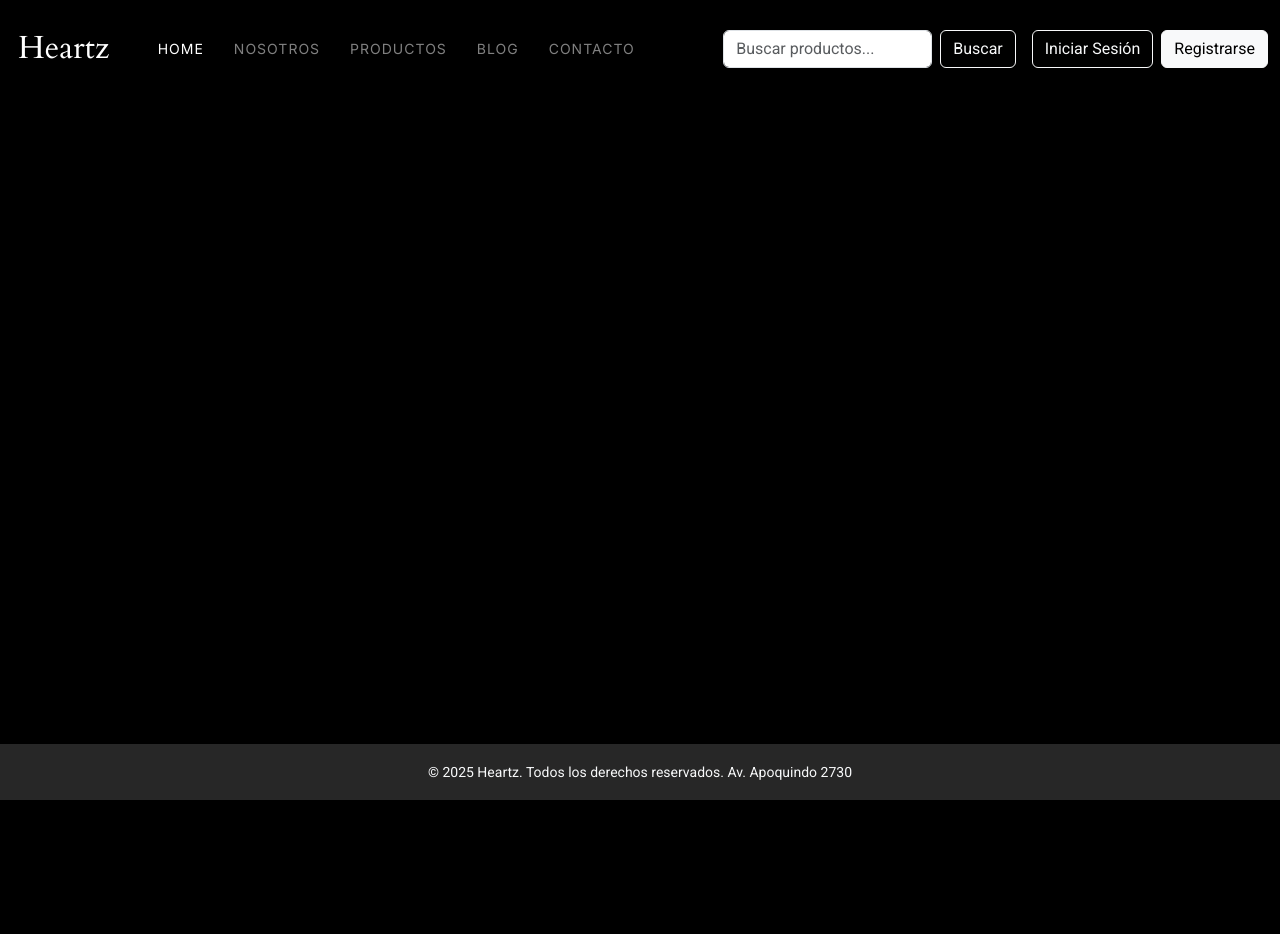
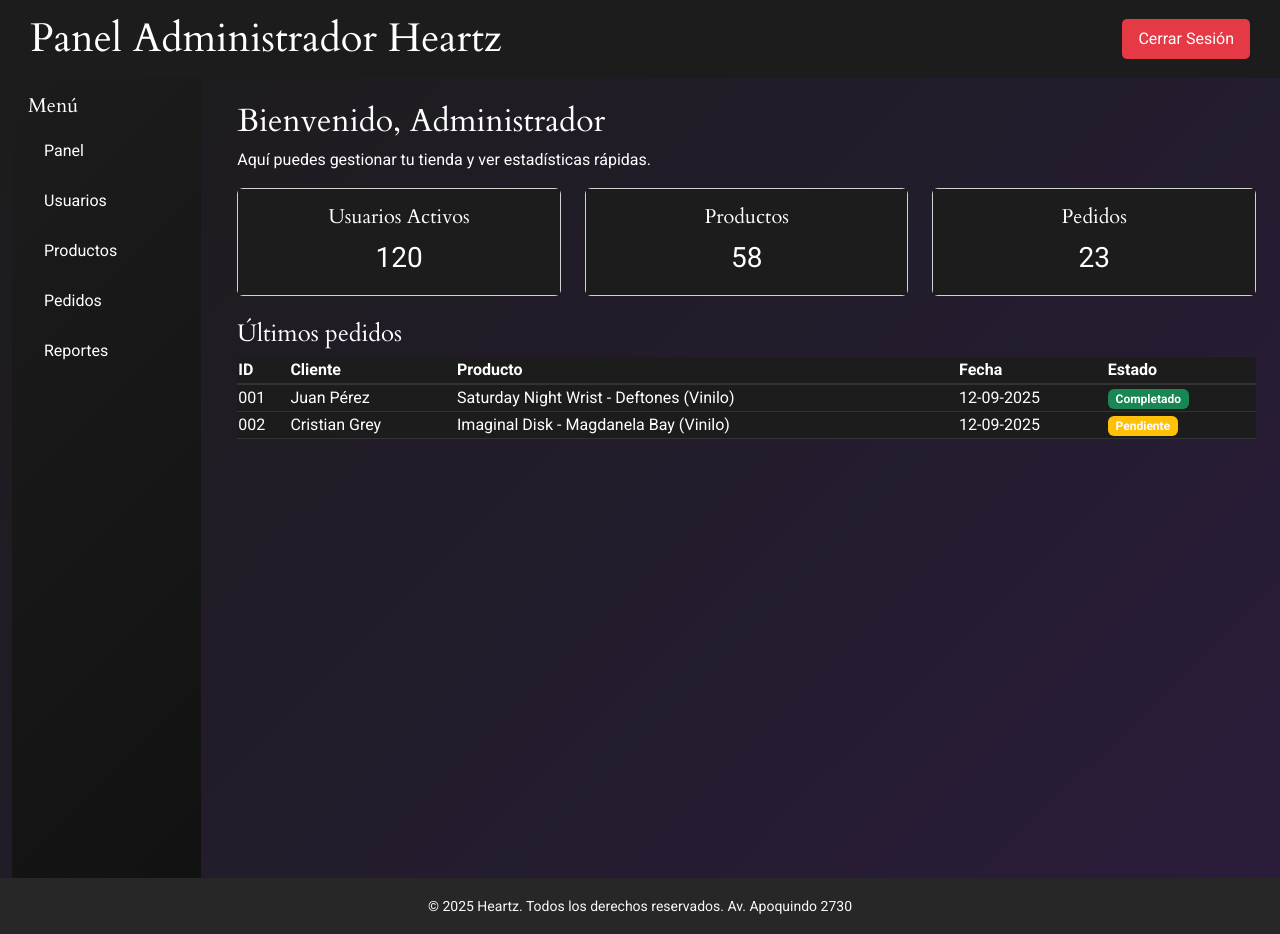
Before and after one commit to Bvnddit/heartz-web, a React (Vite) app: page /heartz-web/admin in a window 1280 px wide. Before the commit the page ends 800 px from the top, so only its background shows below. Built offline with nearby package versions, Linux system fonts and the light colour scheme.

Commit message:
Creacion de Admin, HeaderAdmin, y BarraLateralAdmin. Updates Login y registro

```diff
--- a/src/App.jsx
+++ b/src/App.jsx
@@ -1,10 +1,10 @@
-import { BrowserRouter as Router, Routes, Route } from "react-router-dom";
+import { BrowserRouter as Router, Routes, Route, useLocation } from "react-router-dom";
 import './assets/css/main.css'
 import Header from "./components/Header";
 import Footer from "./components/Footer";
 import Home from "./pages/Home";
 import Productos from "./pages/Productos";
-import ProductosDetalles from "./pages/ProductosDetalles"; // <- Importa la página de detalle
+import ProductosDetalles from "./pages/ProductosDetalles";
 import Nosotros from "./pages/Nosotros";
 import Blog from "./pages/Blog";
 import Contacto from "./pages/Contacto";
@@ -12,17 +12,23 @@ import Login from "./pages/Login";
 import Registro from "./pages/Registro";
 import DetalleBlog1 from "./pages/DetalleBlog1";
 import DetalleBlog2 from "./pages/DetalleBlog2";
+import Admin from "./pages/Admin";
 
-function App() {
+function AppContent() {
+  const location = useLocation();
+
+  const hideHeaderRoutes = ['/admin'];
+
+  const shouldHideHeader = hideHeaderRoutes.some(path => location.pathname.startsWith(path));
+
   return (
-    <Router basename="/heartz-web">
     <div className="app-container">
-        <Header />
+      {!shouldHideHeader && <Header />}
       <div className="main-content">
         <Routes>
           <Route path="/" element={<Home />} />
-            <Route path="/productos" element={<Productos />} /> {/* ruta productos */}
-            <Route path="/productos/:id_vin" element={<ProductosDetalles />} /> {/* ruta detalle vinilo */}
+          <Route path="/productos" element={<Productos />} />
+          <Route path="/productos/:id_vin" element={<ProductosDetalles />} />
           <Route path="/nosotros" element={<Nosotros />} />
           <Route path="/blog" element={<Blog />} />
           <Route path="/contacto" element={<Contacto />} />
@@ -30,10 +36,18 @@ function App() {
           <Route path="/registro" element={<Registro />} />
           <Route path="/detalleBlog1" element={<DetalleBlog1 />} />
           <Route path="/detalleBlog2" element={<DetalleBlog2 />} />
+          <Route path="/admin" element={<Admin />} />
         </Routes>
       </div>
       <Footer />
     </div>
+  );
+}
+
+function App() {
+  return (
+    <Router basename="/heartz-web">
+      <AppContent />
     </Router>
   );
 }
--- /dev/null
+++ b/src/components/BarraLateralAdmin.jsx
@@ -0,0 +1,34 @@
+import { Link } from "react-router-dom";
+
+function BarraLateralAdmin() {
+  return (
+    <div
+      className="vh-100 p-3"
+      style={{
+        background: "linear-gradient(135deg, #1c1c1c, #121213ff)",
+        color: "white",
+      }}
+    >
+      <h5>Menú</h5>
+      <ul className="nav flex-column">
+        <li className="nav-item">
+          <Link to="/admin" className="nav-link" style={{ color: "white", margin: "5px 0" }}>Panel</Link>
+        </li>
+        <li className="nav-item">
+          <Link to="/admin/usuarios" className="nav-link" style={{ color: "white", margin: "5px 0" }}>Usuarios</Link>
+        </li>
+        <li className="nav-item">
+          <Link to="/admin/productos" className="nav-link" style={{ color: "white", margin: "5px 0" }}>Productos</Link>
+        </li>
+        <li className="nav-item">
+          <Link to="/admin/pedidos" className="nav-link" style={{ color: "white", margin: "5px 0" }}>Pedidos</Link>
+        </li>
+        <li className="nav-item">
+          <Link to="/admin/reportes" className="nav-link" style={{ color: "white", margin: "5px 0" }}>Reportes</Link>
+        </li>
+      </ul>
+    </div>
+  );
+}
+
+export default BarraLateralAdmin;
--- /dev/null
+++ b/src/components/HeaderAdmin.jsx
@@ -0,0 +1,41 @@
+import { Link, useNavigate } from "react-router-dom";
+
+function HeaderAdmin() {
+  const navigate = useNavigate();
+
+  const cerrarSesion = () => {
+    navigate("/");
+  };
+
+  return (
+    <header
+      style={{
+        display: "flex",
+        justifyContent: "space-between",
+        alignItems: "center",
+        padding: "15px 30px",
+        backgroundColor: "#1c1c1c",
+        color: "white",
+      }}
+    >
+      <h1 style={{ margin: 0 }}>Panel Administrador Heartz</h1>
+      <div>
+        <button
+          onClick={cerrarSesion}
+          style={{
+            backgroundColor: "#e63946",
+            color: "white",
+            border: "none",
+            padding: "8px 16px",
+            borderRadius: "5px",
+            cursor: "pointer",
+          }}
+        >
+          Cerrar Sesión
+        </button>
+      </div>
+    </header>
+  );
+}
+
+export default HeaderAdmin;
--- /dev/null
+++ b/src/pages/Admin.jsx
@@ -0,0 +1,80 @@
+import { Link } from "react-router-dom";
+import HeaderAdmin from "../components/HeaderAdmin";
+import BarraLateralAdmin from "../components/BarraLateralAdmin";
+
+function Admin() {
+  return (
+    <div>
+      <HeaderAdmin />
+      <div className="container-fluid" style={{ background: 'linear-gradient(135deg, #1c1c1c, #2a1c3b)' }}>
+        <div className="row">
+          <div className="col-md-2">
+            <BarraLateralAdmin />
+          </div>
+          <div className="col-md-10 p-4">
+            <h2 style={{ color: 'white' }}>Bienvenido, Administrador</h2>
+            <p style={{ color: 'white' }}>Aquí puedes gestionar tu tienda y ver estadísticas rápidas.</p>
+            <div className="row mb-4">
+              <div className="col-md-4">
+                <div className="card text-center">
+                  <div className="card-body" style={{ backgroundColor: '#1c1c1c' }}>
+                    <h5 className="card-title" style={{ color: 'white' }}>Usuarios Activos</h5>
+                    <p className="card-text fs-3" style={{ color: 'white' }}>120</p>
+                  </div>
+                </div>
+              </div>
+              <div className="col-md-4">
+                <div className="card text-center">
+                  <div className="card-body" style={{ backgroundColor: '#1c1c1c' }}>
+                    <h5 className="card-title" style={{ color: 'white' }}>Productos</h5>
+                    <p className="card-text fs-3" style={{ color: 'white' }}>58</p>
+                  </div>
+                </div>
+              </div>
+              <div className="col-md-4">
+                <div className="card text-center">
+                  <div className="card-body" style={{ backgroundColor: '#1c1c1c' }}>
+                    <h5 className="card-title" style={{ color: 'white' }}>Pedidos</h5>
+                    <p className="card-text fs-3" style={{ color: 'white' }}>23</p>
+                  </div>
+                </div>
+              </div>
+            </div>
+
+            <h4 style={{ color: 'white' }}>Últimos pedidos</h4>
+            <table style={{ backgroundColor: '#1c1c1c', color: 'white', width: '100%', borderCollapse: 'collapse' }}>
+              <thead style={{ borderBottom: '2px solid #333' }}>
+                <tr>
+                  <th>ID</th>
+                  <th>Cliente</th>
+                  <th>Producto</th>
+                  <th>Fecha</th>
+                  <th>Estado</th>
+                </tr>
+              </thead>
+              <tbody>
+                <tr style={{ borderBottom: '1px solid #333' }}>
+                  <td>001</td>
+                  <td>Juan Pérez</td>
+                  <td>Saturday Night Wrist - Deftones (Vinilo)</td>
+                  <td>12-09-2025</td>
+                  <td><span className="badge bg-success">Completado</span></td>
+                </tr>
+                <tr style={{ borderBottom: '1px solid #333' }}>
+                  <td>002</td>
+                  <td>Cristian Grey</td>
+                  <td>Imaginal Disk - Magdanela Bay (Vinilo)</td>
+                  <td>12-09-2025</td>
+                  <td><span className="badge bg-warning">Pendiente</span></td>
+                </tr>
+                {/* Agrega más filas con el mismo estilo si es necesario */}
+              </tbody>
+            </table>
+          </div>
+        </div>
+      </div>
+    </div>
+  );
+}
+
+export default Admin;
--- a/src/pages/Login.jsx
+++ b/src/pages/Login.jsx
@@ -18,7 +18,6 @@ function Login() {
 
     if (emailErr || passwordErr) return;
 
-    alert("Inicio de sesión exitoso.");
   };
 
   return (
--- a/src/pages/Registro.jsx
+++ b/src/pages/Registro.jsx
@@ -41,7 +41,6 @@ function Registro() {
 
     if (emailErr || rutErr || nombreErr || passwordErr || fechaErr) return;
 
-    alert("Registro exitoso.");
   };
 
   const hoy = new Date();
```
Lines whose indentation alone changed are shown as unchanged.
